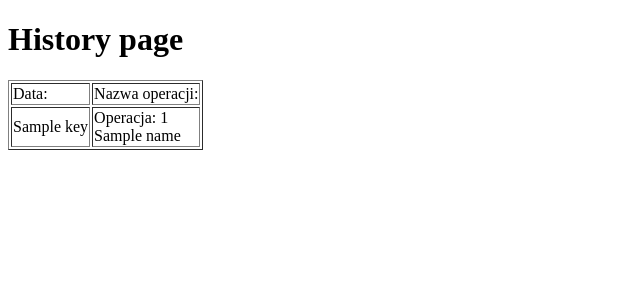
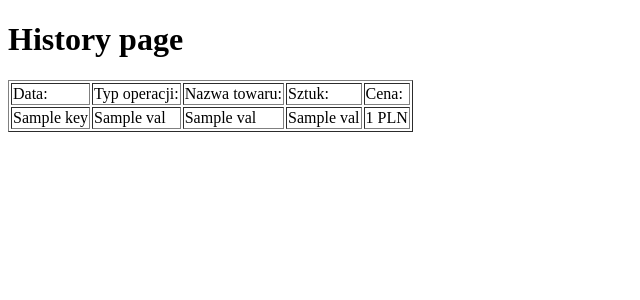
Before and after one commit to michal-rudzki/accountant_flask, a Flask app: template templates/history.html in a window 1280 px wide. Shown: the part 34-334 px from the top of the page, without its empty margins (0-640 px from the left). Run offline with Flask 3, Linux system fonts and the light colour scheme; the template is opened without the code that fills it: most values are stand-ins (such as "Sample title", 1, 10 or a date in 2020).

Commit message:
proper support html for reading history from db.json

```diff
--- a/templates/history.html
+++ b/templates/history.html
@@ -8,7 +8,16 @@
             Data:
         </td>
         <td>
-            Nazwa operacji:
+            Typ operacji:
+        </td>
+        <td>
+            Nazwa towaru:
+        </td>
+        <td>
+            Sztuk:
+        </td>
+        <td>
+            Cena:
         </td>
         <tr>
             {% for key, val in history.items() %}
@@ -16,13 +25,23 @@
                 {{ key }}
             </td>
             <td>
-                Operacja: {{ val[0] }}
-                <br>
-                {% for read_content in range(val[1]|length) %}
-                    {{ val[1][read_content] }}
+                {% for op, val in val.items() %}
+                    {{ op }}
+            </td>
+            <td>
+                    {% for item, quantity_prize in val.items() %}
+                        {{ item }}
+            </td>
+            <td>
+                        {{ quantity_prize[1] }}
+            </td>
+            <td>
+                        {{ quantity_prize[0] }} PLN
+            </td>
+                    {% endfor %}
                 {% endfor %}
-            </td>
         </tr>
             {% endfor %}
+    </tr>
 </table>
 {% endblock %}
```
